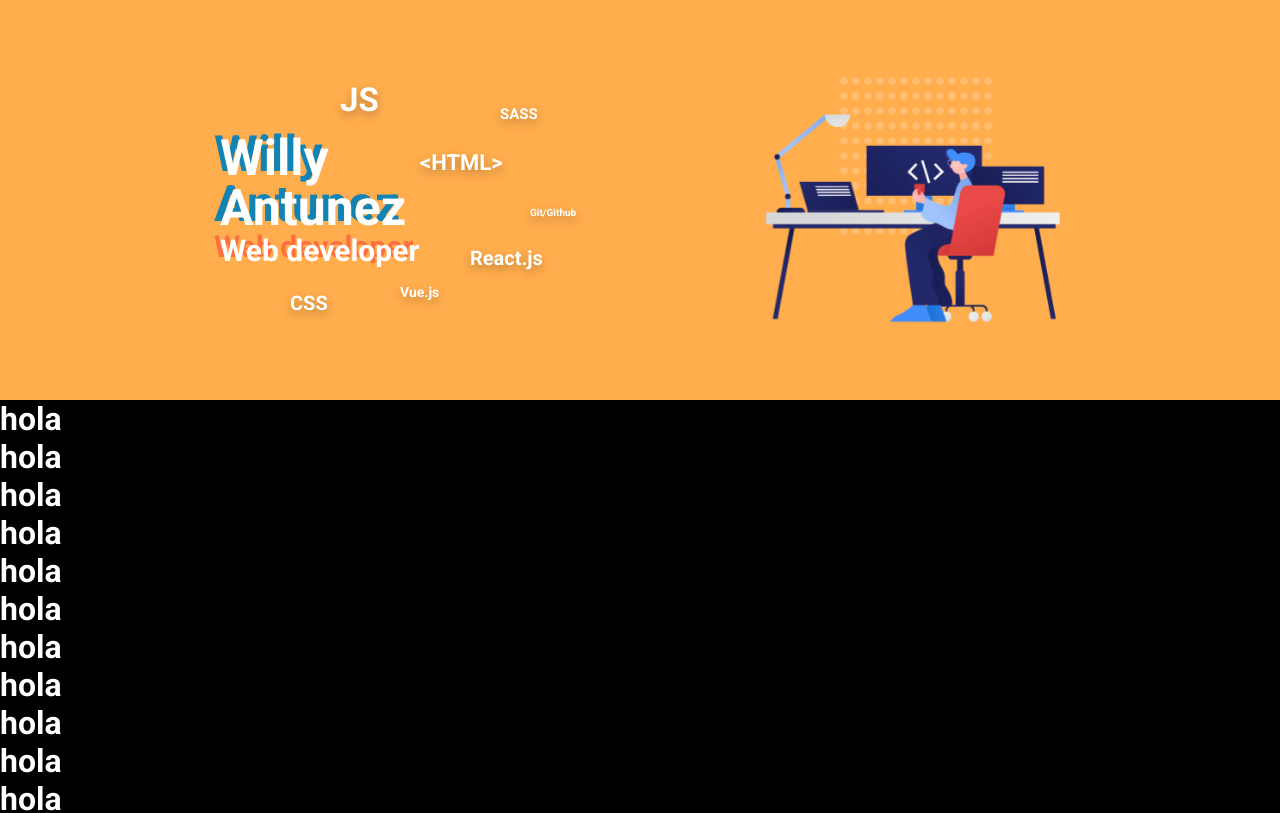
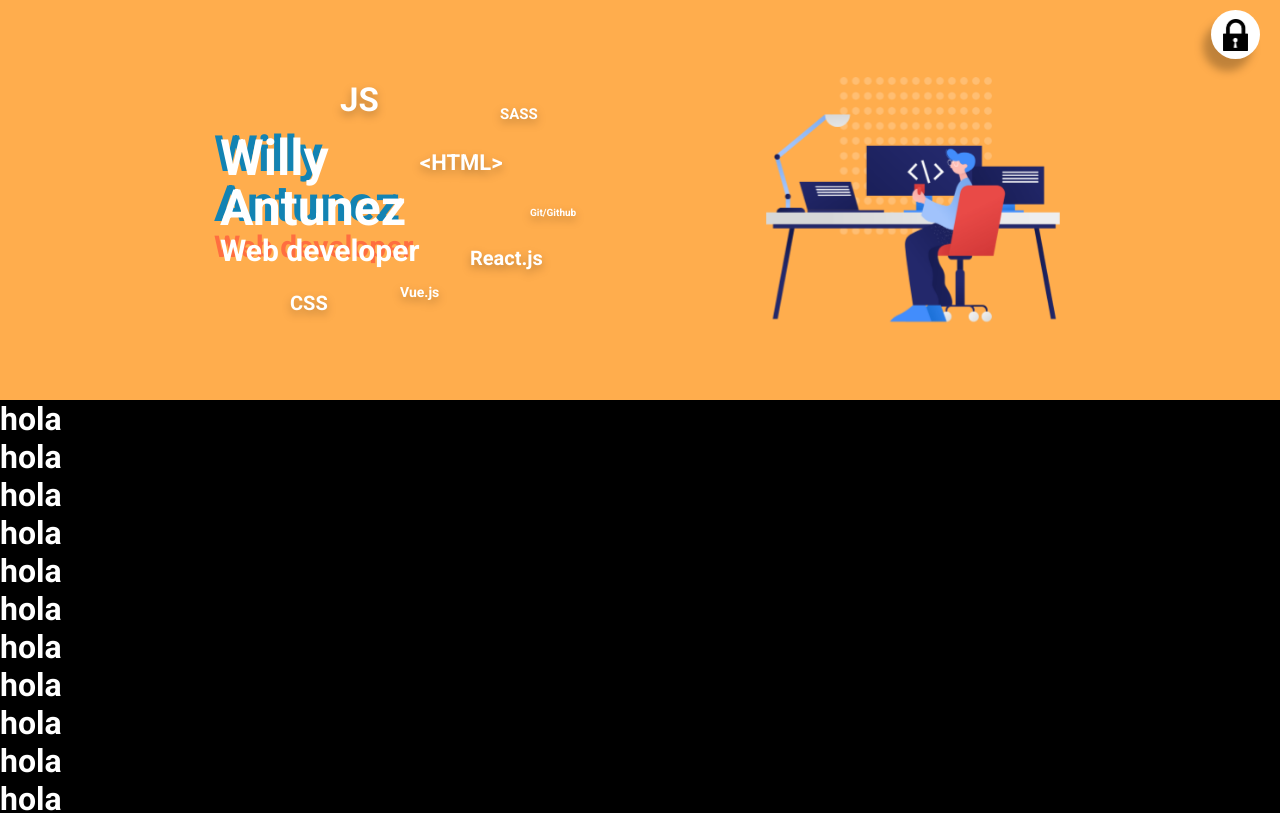
Before and after one commit to WillyAntunez/willy-antunez-portfolio, a React (Vite) app: page / in a window 1280 px wide. Shown: the top 813 px of the page. Built offline with nearby package versions, Linux system fonts and the light colour scheme.

Commit message:
boton de bloqueo implementado

```diff
--- /dev/null
+++ b/src/components/IconBtn.jsx
@@ -0,0 +1,20 @@
+import React from 'react';
+import PropTypes from 'prop-types';
+
+import './IconBtn.scss';
+
+export const IconBtn = ({ className, icon, onClick }) => {
+    return (
+        <button
+            className={`iconBtn ${className ? className : ''}`}
+            style={{ backgroundImage: `url(${icon})` }}
+            onClick={onClick}
+        ></button>
+    );
+};
+
+IconBtn.propTypes = {
+    icon: PropTypes.string.isRequired,
+    className: PropTypes.string,
+    onClick: PropTypes.func,
+};
--- /dev/null
+++ b/src/components/IconBtn.scss
@@ -0,0 +1,12 @@
+.iconBtn {
+    width: 4.9rem;
+    height: 4.9rem;
+    padding: 1.2rem;
+    background-repeat: no-repeat;
+    background-size: cover;
+    background-position: center;
+    background-origin: content-box;
+    border: none;
+    border-radius: 50%;
+    filter: drop-shadow(-0.8rem 1.2rem 0.4rem rgba(0, 0, 0, 0.25));
+}
--- a/src/components/Start.jsx
+++ b/src/components/Start.jsx
@@ -1,20 +1,46 @@
-import React from 'react';
+import React, { useEffect, useState } from 'react';
+
+import { IconBtn } from './IconBtn';
+
+import { useMotion } from '../hooks/useMotion';
+import { useUnlock } from '../hooks/useUnlock';
 
 import './start.scss';
 
 import arrowUpImg from '../assets/svg/arrow-up.svg';
 import developerImg from '../assets/img/developer.png';
-
-import { useMotion } from '../hooks/useMotion';
-import { useUnlock } from '../hooks/useUnlock';
+import lockIcon from '../assets/img/lock-icon.webp';
+import lockSound from '../assets/audio/lock-sound.mp3';
 
 export const Start = () => {
-    const { enableMotion, showPermBtn, motion1, motion2, motion3 } =
-        useMotion();
+    const [showLockBtn, setShowLockBtn] = useState(true);
 
-    const { unLockEvents, elementMoving, transitionSpeed } = useUnlock({
+    const { enableMotion, showPermBtn, motion1, motion2, motion3 } = useMotion();
+    const { unLockEvents, elementMoving, transitionSpeed, lock } = useUnlock({
         maxWidth: 769,
     });
+
+    useEffect(() => {
+        const handleScroll = () => {
+            if (window.scrollY >= 200) {
+                setShowLockBtn(false);
+            } else {
+                setShowLockBtn(true);
+            }
+        };
+
+        document.addEventListener('scroll', handleScroll);
+
+        return () => {
+            document.removeEventListener('scroll', handleScroll);
+        };
+    }, []);
+
+    const handleLock = () => {
+        let audio = new Audio(lockSound);
+        audio.play();
+        lock();
+    };
 
     return (
         <>
@@ -44,55 +70,32 @@ export const Start = () => {
                         </div>
 
                         <div className="start__technologies">
-                            <div
-                                className="start__item start__item--javascript"
-                                style={motion1}
-                            >
+                            <div className="start__item start__item--javascript" style={motion1}>
                                 JS
                             </div>
-                            <div
-                                className="start__item start__item--html"
-                                style={motion1}
-                            >
+                            <div className="start__item start__item--html" style={motion1}>
                                 {'<HTML>'}
                             </div>
-                            <div
-                                className="start__item start__item--css"
-                                style={motion1}
-                            >
+                            <div className="start__item start__item--css" style={motion1}>
                                 CSS
                             </div>
-                            <div
-                                className="start__item start__item--vue"
-                                style={motion1}
-                            >
+                            <div className="start__item start__item--vue" style={motion1}>
                                 Vue.js
                             </div>
-                            <div
-                                className="start__item start__item--git"
-                                style={motion1}
-                            >
+                            <div className="start__item start__item--git" style={motion1}>
                                 Git/Github
                             </div>
-                            <div
-                                className="start__item start__item--react"
-                                style={motion1}
-                            >
+                            <div className="start__item start__item--react" style={motion1}>
                                 React.js
                             </div>
-                            <div
-                                className="start__item start__item--sass"
-                                style={motion1}
-                            >
+                            <div className="start__item start__item--sass" style={motion1}>
                                 SASS
                             </div>
                         </div>
                     </div>
 
                     <div className="start__bottom">
-                        <p className="start__text start__text--bold">
-                            Te doy la bienvenida
-                        </p>
+                        <p className="start__text start__text--bold">Te doy la bienvenida</p>
                         <p className="start__text">Desliza hacia arriba</p>
                         <img
                             className="start__arrow"
@@ -101,23 +104,21 @@ export const Start = () => {
                         />
                     </div>
 
-                    <img
-                        src={developerImg}
-                        alt="developer"
-                        className="start__image"
-                    />
+                    <img src={developerImg} alt="developer" className="start__image" />
                 </div>
 
                 {showPermBtn && (
-                    <div
-                        className={`floatingBtn ${
-                            showPermBtn ? '' : 'floatingBtn--hidden'
-                        }`}
-                    >
+                    <div className={`floatingBtn ${showPermBtn ? '' : 'floatingBtn--hidden'}`}>
                         <button onClick={enableMotion}>Activa la magia</button>
                     </div>
                 )}
             </div>
+
+            <IconBtn
+                onClick={handleLock}
+                icon={lockIcon}
+                className={`lockbtn ${!showLockBtn ? 'lockbtn--hidden' : ''}`}
+            />
         </>
     );
 };
--- a/src/components/start.scss
+++ b/src/components/start.scss
@@ -15,6 +15,7 @@ $black-gray: #1e1e1e;
         height: stretch;
         background-color: $primary-orange;
         position: fixed;
+        z-index: 100;
     }
 }
 
@@ -177,6 +178,19 @@ $black-gray: #1e1e1e;
         border-radius: 2rem;
         filter: drop-shadow(0 0.4rem 0.4rem rgba(0, 0, 0, 0.25));
         font-weight: 700;
+    }
+}
+
+.lockbtn {
+    position: fixed;
+    right: 2rem;
+    top: 1rem;
+    background-color: $white;
+    z-index: 50;
+    transition: all ease-in-out 0.6s;
+
+    &--hidden {
+        top: -100%;
     }
 }
 
--- a/src/hooks/useUnlock.js
+++ b/src/hooks/useUnlock.js
@@ -12,14 +12,14 @@ export const useUnlock = ({ maxWidth }) => {
 
     const isUp = useRef(false);
 
-    const goUp = (timeStringS) => {
+    const goUp = (timeStringS = '.5s') => {
         document.body.classList.remove('no-scroll');
         setTransitionSpeed(timeStringS);
         setElementMoving(-100);
         isUp.current = true;
     };
 
-    const goDown = (timeStringS) => {
+    const goDown = (timeStringS = '.5s') => {
         document.body.classList.add('no-scroll');
         setTransitionSpeed(timeStringS);
         setElementMoving(0);
@@ -132,5 +132,6 @@ export const useUnlock = ({ maxWidth }) => {
         elementMoving,
         transitionSpeed,
         isUp: isUp.current,
+        lock: goDown,
     };
 };
```
Also changed, not shown: src/assets/img/lock-icon.webp (added), 1 other file (tests, documents, lock files or other folders).
